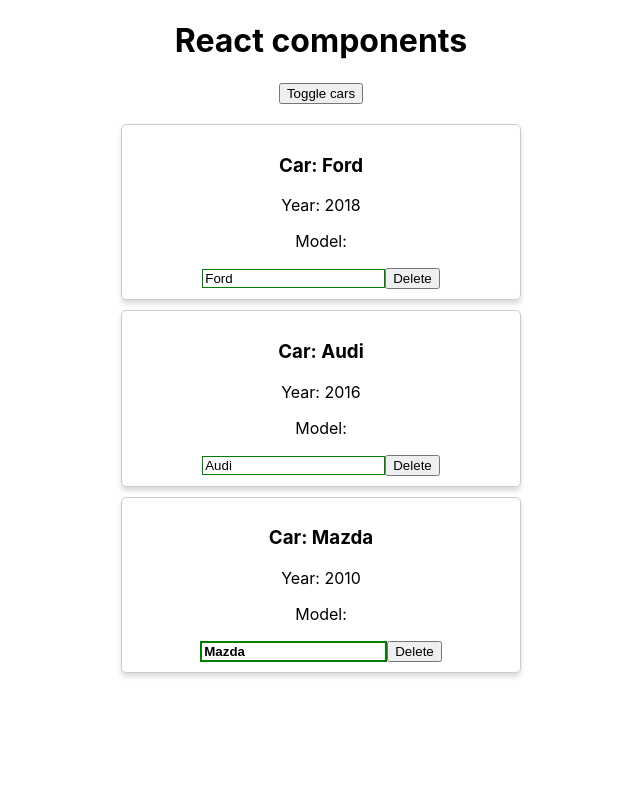
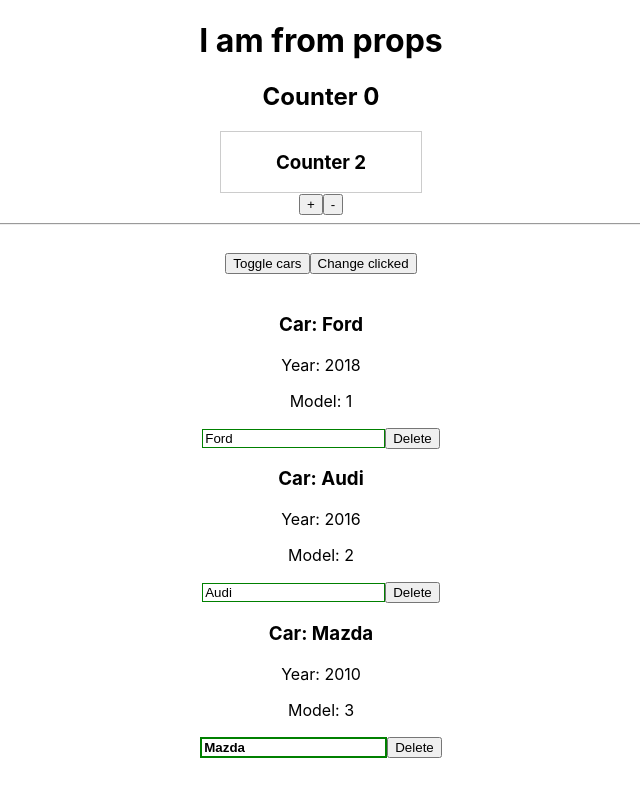
Before and after one commit to coolqwebs/test-app, a React (Create React App) app: page / in a window 1280 px wide. Both pictures are taken after a click on the button "Toggle cars". Shown: the top 796 px of the page, without its empty margins (319-959 px from the left). Built offline with nearby package versions, Linux system fonts and the light colour scheme.

Commit message:
finished compnents theory block

```diff
--- a/package.json
+++ b/package.json
@@ -6,6 +6,7 @@
     "@testing-library/jest-dom": "^5.11.9",
     "@testing-library/react": "^11.2.5",
     "@testing-library/user-event": "^12.7.3",
+    "prop-types": "^15.7.2",
     "radium": "^0.26.1",
     "react": "^17.0.1",
     "react-dom": "^17.0.1",
--- a/src/App.js
+++ b/src/App.js
@@ -1,18 +1,25 @@
 import React, { Component } from "react";
 import "./App.css";
 import Car from "./Car/Car";
+import ErrorBoundary from "./ErrorBoundary/ErrorBoundary";
+import Counter from "./Counter/Counter";
+
+export const ClickedContext = React.createContext(false);
 
 class App extends Component {
-    state = {
+    constructor(props) {
+        super(props);
+        this.state = {
+            clicked: false,
             cars: [
-            { name: "Ford", year: 2018 },
-            { name: "Audi", year: 2016 },
-            { name: "Mazda", year: 2010 },
+                { name: "Ford", year: 2018, model: "1" },
+                { name: "Audi", year: 2016, model: 2 },
+                { name: "Mazda", year: 2010, model: "3" },
             ],
             pageTitle: "React components",
             showCars: false,
         };
-
+    }
     onChangeName(name, index) {
         const car = this.state.cars[index];
         car.name = name;
@@ -35,8 +42,14 @@
             cars,
         });
     }
-
+    UNSAFE_componentWillMount() {
+        console.log("App componentWillMount");
+    }
+    componentDidMount() {
+        console.log("App componentDidMount");
+    }
     render() {
+        console.log("App render");
         const divStyle = {
             textAlign: "center",
         };
@@ -47,23 +60,39 @@
         if (this.state.showCars) {
             cars = this.state.cars.map((car, index) => {
                 return (
+                    <ErrorBoundary key={index}>
                         <Car
-                        key={index}
                             name={car.name}
                             year={car.year}
+                            index={index}
+                            model={car.model}
                             onDelete={this.deleteHandler.bind(this, index)}
                             onChangeName={(event) => {
                                 this.onChangeName(event.target.value, index);
                             }}
                         />
+                    </ErrorBoundary>
                 );
             });
         }
         return (
             <div style={divStyle}>
-                <h1>{this.state.pageTitle}</h1>
+                {/* <h1>{this.state.pageTitle}</h1> */}
+                <h1>{this.props.title}</h1>
+                <ClickedContext.Provider value={this.state.clicked}>
+                    <Counter />
+                </ClickedContext.Provider>
 
-                <button onClick={this.toggleCarsHandler}>Toggle cars</button>
+                <hr />
+                <button
+                    style={{ marginTop: "20px" }}
+                    onClick={this.toggleCarsHandler}
+                >
+                    Toggle cars
+                </button>
+                <button onClick={() => this.setState({ clicked: true })}>
+                    Change clicked
+                </button>
                 <div
                     style={{
                         width: 400,
--- a/src/Car/Car.css
+++ b/src/Car/Car.css
@@ -3,9 +3,17 @@
     text-align: center;
     padding: 10px;
     margin-bottom: 10px;
+    border: 1px solid#ccc;
+    box-shadow: 0 4px 5px rgba(0, 0, 0, 0.14);
 
     border-radius: 5px;
     transition: border, box-shadow 0.5s;
+}
+
+.Car:hover {
+    border: 1px olid #aaa;
+    box-shadow: 0 4px 15px 0 rgba(0, 0, 0, 0.25);
+    cursor: pointer;
 }
 
 .input {
--- a/src/Car/Car.js
+++ b/src/Car/Car.js
@@ -1,42 +1,53 @@
 import React from "react";
-import Radium from "radium";
 import "./Car.css";
+import PropTypes from "prop-types";
+import withClass from "../hoc/withClass";
 
-function Car(props) {
+class Car extends React.Component {
+    constructor(props) {
+        super(props);
+
+        this.inputRef = React.createRef();
+    }
+    componentDidMount() {
+        if (this.props.index === 1) {
+            this.inputRef.current.focus();
+        }
+    }
+    render() {
         const inputClasses = ["input"];
 
-    if (props.name !== "") {
+        if (this.props.name !== "") {
             inputClasses.push("green");
         } else {
             inputClasses.push("red");
         }
-    if (props.name.length > 4) {
+        if (this.props.name.length > 4) {
             inputClasses.push("bold");
         }
-
-    const style = {
-        border: "1px solid #ccc",
-        boxShadow: "0 4px 5px rgba(0, 0, 0, 0.14)",
-        ":hover": {
-            border: "1px olid #aaa",
-            boxShadow: "0 4px 15px 0 rgba(0, 0, 0, 0.25)",
-            cursor: "pointer",
-        },
-    };
         return (
-        <div className="Car" style={style}>
-            <h3>Car: {props.name}</h3>
-            <p>Year: {props.year}</p>
-            <p>Model: {props.model}</p>
+            <React.Fragment>
+                <h3>Car: {this.props.name}</h3>
+                <p>Year: {this.props.year}</p>
+                <p>Model: {this.props.model}</p>
                 <input
+                    ref={this.inputRef}
                     type="text"
-                onChange={props.onChangeName}
-                value={props.name}
+                    onChange={this.props.onChangeName}
+                    value={this.props.name}
                     className={inputClasses.join(" ")}
                 />
-            <button onClick={props.onDelete}>Delete</button>
-        </div>
+                <button onClick={this.props.onDelete}>Delete</button>
+            </React.Fragment>
         );
     }
-
-export default Radium(Car);
+}
+Car.propTypes = {
+    name: PropTypes.string.isRequired,
+    year: PropTypes.number,
+    index: PropTypes.number,
+    model: PropTypes.string,
+    onChangeName: PropTypes.func,
+    onDelete: PropTypes.func,
+};
+export default withClass(Car, Car);
--- /dev/null
+++ b/src/Counter/Counter.js
@@ -0,0 +1,51 @@
+import React, { Component } from "react";
+import Auxiliary from "../hoc/Auxiliary";
+import Counter2 from "../Counter2/Counter2";
+
+export default class Counter extends Component {
+    state = {
+        counter: 0,
+    };
+
+    addCounter = () => {
+        this.setState((prevState) => {
+            return {
+                counter: prevState.counter + 1,
+            };
+        });
+    };
+    render() {
+        return (
+            <Auxiliary>
+                <h2 key={"1"}>Counter {this.state.counter}</h2>
+                <Counter2 />
+                <button key={"2"} onClick={this.addCounter}>
+                    +
+                </button>
+                <button
+                    key={"3"}
+                    onClick={() => {
+                        this.setState({ counter: this.state.counter - 1 });
+                    }}
+                >
+                    -
+                </button>
+            </Auxiliary>
+        );
+
+        // return [
+        //     <h2 key={"1"}>Counter {this.state.counter}</h2>,
+        //     <button key={"2"} onClick={this.addCounter}>
+        //         +
+        //     </button>,
+        //     <button
+        //         key={"3"}
+        //         onClick={() => {
+        //             this.setState({ counter: this.state.counter - 1 });
+        //         }}
+        //     >
+        //         -
+        //     </button>,
+        // ];
+    }
+}
--- /dev/null
+++ b/src/Counter2/Counter2.js
@@ -0,0 +1,18 @@
+import React from "react";
+import { ClickedContext } from "../App";
+export default (props) => {
+    return (
+        <div
+            style={{
+                border: "1px solid #ccc",
+                width: "200px",
+                margin: "0 auto",
+            }}
+        >
+            <h3>Counter 2</h3>
+            <ClickedContext.Consumer>
+                {(clicked) => (clicked ? <p>Clicked</p> : null)}
+            </ClickedContext.Consumer>
+        </div>
+    );
+};
--- /dev/null
+++ b/src/ErrorBoundary/ErrorBoundary.js
@@ -0,0 +1,17 @@
+import React from "react";
+
+export default class ErrorBoundary extends React.Component {
+    state = {
+        hasError: false,
+    };
+
+    componentDidCatch(error, info) {
+        this.setState({ hasError: true });
+    }
+    render() {
+        if (this.state.hasError) {
+            return <h1 style={{ color: "red" }}>Something Went Wrong</h1>;
+        }
+        return this.props.children;
+    }
+}
--- /dev/null
+++ b/src/hoc/Auxiliary.js
@@ -0,0 +1,5 @@
+import React from "react";
+const Auxiliary = (props) => {
+    return props.children;
+};
+export default Auxiliary;
--- /dev/null
+++ b/src/hoc/withClass.js
@@ -0,0 +1,13 @@
+import React from "react";
+
+const withClass = (Component, className) => {
+    return (props) => {
+        return (
+            <div className={className}>
+                <Component {...props} />
+            </div>
+        );
+    };
+};
+
+export default withClass;
--- a/src/index.js
+++ b/src/index.js
@@ -5,7 +5,7 @@
 
 ReactDOM.render(
     <React.StrictMode>
-        <App />
+        <App title={"I am from props"} />
     </React.StrictMode>,
     document.getElementById("root")
 );
```
Lines whose indentation alone changed are shown as unchanged.
